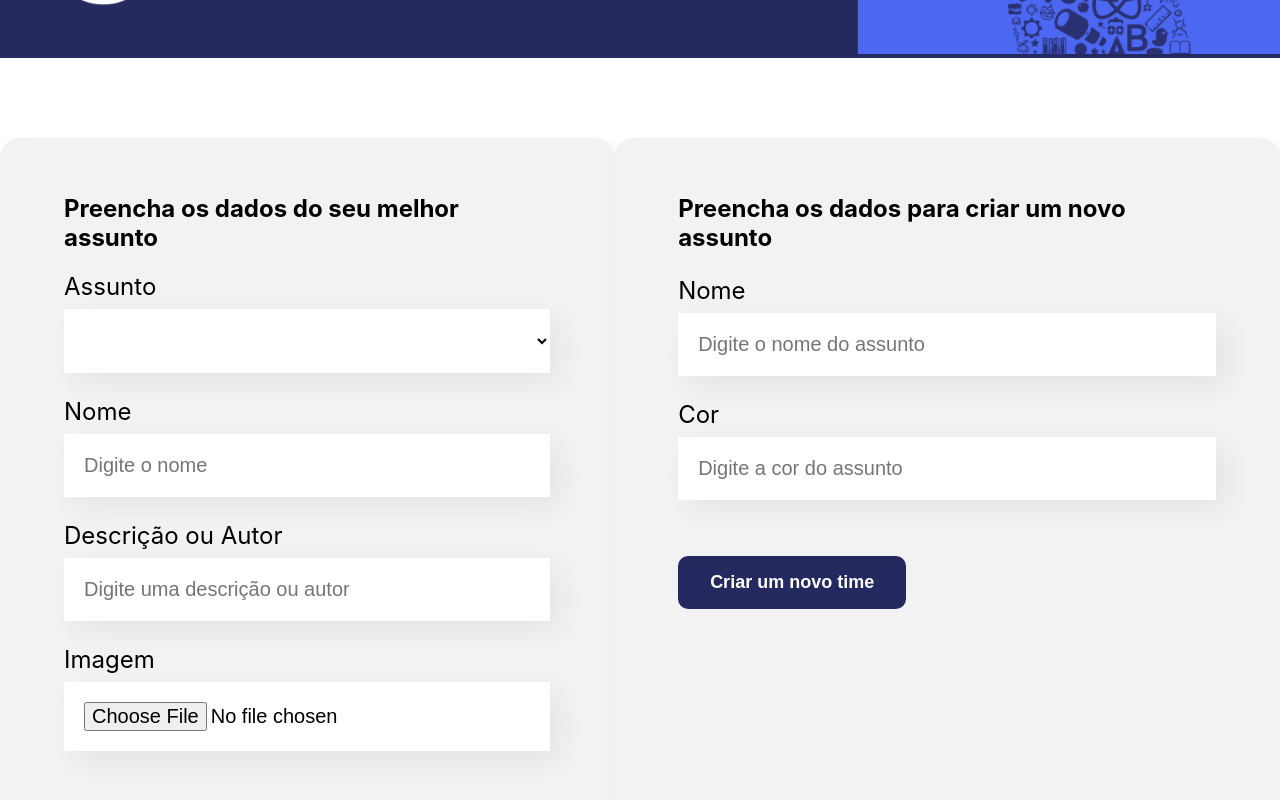
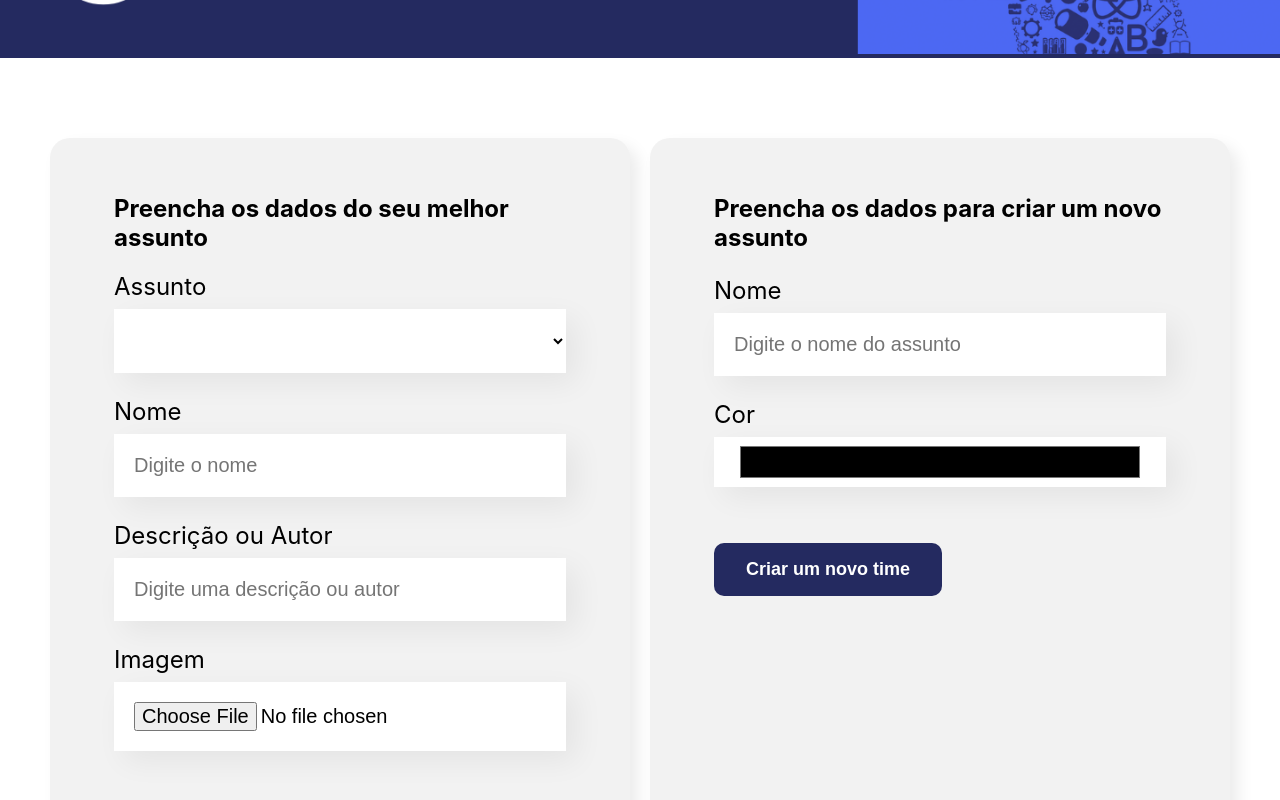
Before and after one commit to FelipeDesk/TopiqReact, a React (Create React App) app: page / in a window 1280 px wide. Shown: the part 440-1240 px from the top of the page. Built offline with nearby package versions, Linux system fonts and the light colour scheme.

Commit message:
refatora e evolui o formulario de criar time

```diff
--- a/src/componentes/CampoTexto/CampoTexto.css
+++ b/src/componentes/Campo/Campo.css
@@ -1,14 +1,14 @@
-.campo-texto{
+.campo{
     margin: 24px 0;
 }
 
-.campo-texto label{
+.campo label{
     display: block;
     margin-bottom: 8px;
     font-size: 24px;
 }
 
-.campo-texto input{
+.campo input{
     background-color: #fff;
     box-shadow: 10px 10px 30px rgba(0, 0, 0, 0.06);
     width: 100%;
@@ -17,3 +17,8 @@
     padding: 20px;
     box-sizing: border-box;
 }
+
+.campo-color input {
+    height: 50px;
+    padding: 5px 24px;
+}
--- /dev/null
+++ b/src/componentes/Campo/index.js
@@ -0,0 +1,23 @@
+import './Campo.css'
+
+const Campo = (props) => {
+
+    const aoDigitado = (evento) => {
+        props.aoAlterado(evento.target.value)
+    }
+
+    return (
+        <div className={`campo campo-${props.type}`}>
+            <label>{props.label}</label>
+            <input
+                type={props.type || 'text'}
+                value={props.valor}
+                onChange={aoDigitado}
+                required={props.obrigatorio}
+                placeholder={props.placeholder}
+            />
+        </div>
+    )
+}
+
+export default Campo
--- a/src/componentes/CampoTexto/index.js
+++ /dev/null
@@ -1,17 +0,0 @@
-import './CampoTexto.css'
-
-const CampoTexto = (props) => {
-
-    const aoDigitado = (evento) => {
-        props.aoAlterado(evento.target.value)
-    }
-
-    return (
-        <div className="campo-texto">
-            <label>{props.label}</label>
-            <input value={props.valor} onChange={aoDigitado} required={props.obrigatorio} placeholder={props.placeholder} />
-        </div>
-    )
-}
-
-export default CampoTexto
--- a/src/componentes/Formulario/Formulario.css
+++ b/src/componentes/Formulario/Formulario.css
@@ -1,13 +1,15 @@
 .formulario{
     display: flex;
+    gap: 20px;
+    flex-wrap: wrap;
     justify-content: center;
-    margin: 80px 0;
+    margin: 80px 50px;
 }
 
 .formulario form {
-    max-width: 80%;
     background-color: #F2F2F2;
     border-radius: 20px;
     padding: 36px 64px;
+    flex: 1;
     box-shadow: 8px 8px 16px rgba(0, 0, 0, 0.08);
 }
--- a/src/componentes/Formulario/index.js
+++ b/src/componentes/Formulario/index.js
@@ -1,6 +1,6 @@
 import { useState, useRef } from 'react'
 import Botao from '../Botao'
-import CampoTexto from '../CampoTexto'
+import Campo from '../Campo'
 import ListaSuspensa from '../ListaSuspensa'
 import './Formulario.css'
 
@@ -51,9 +51,9 @@ const Formulario = (props) => {
             <form onSubmit={aoSalvar}>
                 <h2>Preencha os dados do seu melhor assunto</h2>
                 <ListaSuspensa obrigatorio={true} label='Assunto' itens={props.assuntos} valor={assunto} aoAlterado={valor => setAssunto(valor)} />
-                <CampoTexto obrigatorio={true} label='Nome' placeholder='Digite o nome' valor={nome} aoAlterado={valor => setNome(valor)} />
-                <CampoTexto obrigatorio={true} label='Descrição ou Autor' placeholder='Digite uma descrição ou autor' valor={descricao} aoAlterado={valor => setDescricao(valor)} />
-                <div className='campo-texto'>
+                <Campo obrigatorio={true} label='Nome' placeholder='Digite o nome' valor={nome} aoAlterado={valor => setNome(valor)} />
+                <Campo obrigatorio={true} label='Descrição ou Autor' placeholder='Digite uma descrição ou autor' valor={descricao} aoAlterado={valor => setDescricao(valor)} />
+                <div className='campo'>
                     <label>Imagem</label>
                     <input type='file' accept='image/*' ref={imagemInput} onChange={aoSelecionarImagem} />
                 </div>
@@ -64,10 +64,13 @@ const Formulario = (props) => {
             <form onSubmit={(evento) => {
                 evento.preventDefault()
                 props.cadastrarAssunto({ nome: nomeAssunto, cor: corAssunto})
+                setNomeAssunto('')
+                setCorAssunto('')
+                alert('Novo assunto adicionado na lista de assuntos!')
             }}>
                 <h2>Preencha os dados para criar um novo assunto</h2>
-                <CampoTexto obrigatorio label='Nome' placeholder='Digite o nome do assunto' valor={nomeAssunto} aoAlterado={valor => setNomeAssunto(valor)} />
-                <CampoTexto obrigatorio label='Cor' placeholder='Digite a cor do assunto' valor={corAssunto} aoAlterado={valor => setCorAssunto(valor)} />
+                <Campo obrigatorio label='Nome' placeholder='Digite o nome do assunto' valor={nomeAssunto} aoAlterado={valor => setNomeAssunto(valor)} />
+                <Campo obrigatorio type='color' label='Cor' placeholder='Digite a cor do assunto' valor={corAssunto} aoAlterado={valor => setCorAssunto(valor)} />
                 <Botao>
                     Criar um novo time
                 </Botao>
```
